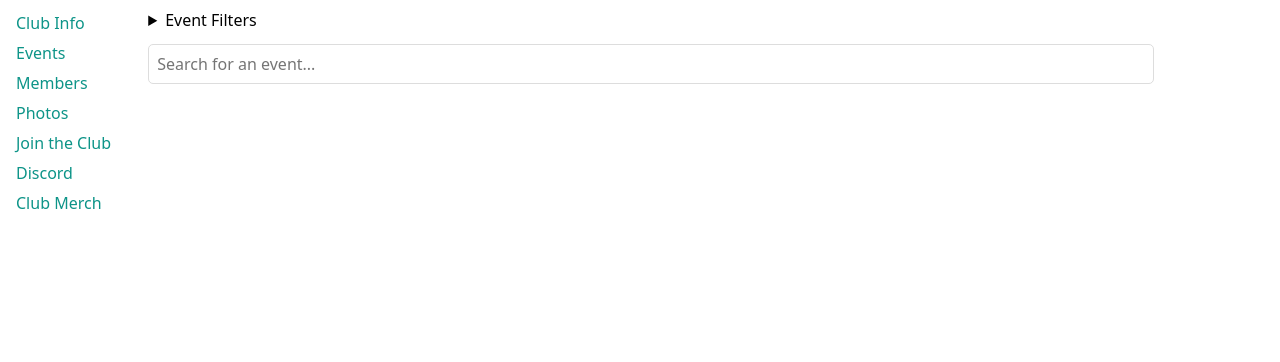
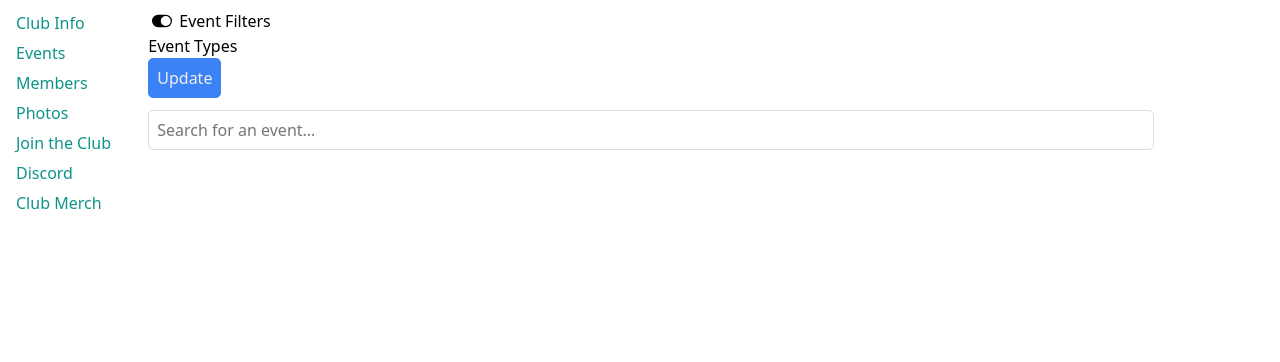
Before and after one commit to mwaddoups/mountains-v2, a Flask app: template src/mountains/events/templates/events/events.html.j2 in a window 1280 px wide. Shown: the part 58-420 px from the top of the page. Run offline with Flask 3, Linux system fonts and the light colour scheme; the template is opened without the code that fills it, so the values that code supplies are empty; parts of the project's set-up code (start-up, migrations or seed data) failed here and were passed over.

Commit message:
Event filtering all working via htmx

```diff
--- a/src/mountains/events/__init__.py
+++ b/src/mountains/events/__init__.py
@@ -41,7 +41,7 @@ def events(event_id: int | None = None):
     search = request.args.get("search")
     limit = request.args.get("limit", type=int, default=5)
 
-    if "event_type" in request.args:
+    if "filters_enabled" in request.args and "event_type" in request.args:
         event_types = request.args.getlist(
             "event_type", type=lambda x: EventType(int(x))
         )
@@ -278,6 +278,7 @@ def edit_event(id: int | None = None):
                 EventType.SOCIAL: "template-social",
             }
             event_type = EventType(template)
+            event_form["event_type"] = str(event_type.value)
             if event_type in template_names:
                 with db_conn() as conn:
                     event_form["description"] = latest_page(
--- a/src/mountains/events/templates/events/events.html.j2
+++ b/src/mountains/events/templates/events/events.html.j2
@@ -1,10 +1,19 @@
 {% from "macros/theme.html.j2" import color_class %}
 {% extends "platform/base.html.j2" %}
 {% block content %}
-  <form hx-target="#event-list" hx-select="#event-list" hx-swap="outerHTML">
-    <details>
-      <summary>Event Filters</summary>
-      <label>
+  <form hx-target="#event-list"
+        hx-select="#event-list"
+        hx-swap="outerHTML swap:0.2s settle:0.2s"
+        hx-get="{{ url_for('.events') }}"
+        hx-trigger="change">
+    <div>
+      <input id="event-filters-enabled"
+             type="checkbox"
+             name="filters_enabled"
+             checked />
+      <label for="event-filters-enabled">Event Filters</label>
+    </div>
+    <label id="event-filters-list">
       Event Types
       <fieldset>
         {% for event_type in event_type_set %}
@@ -23,7 +32,6 @@
       </fieldset>
     </label>
     <input type="submit" value="Update" \>
-    </details>
   </form>
   <form hx-get="{{ url_for('.events') }}"
         hx-target="#event-list"
@@ -31,6 +39,7 @@
         hx-swap="outerHTML">
     <input type="search"
            name="search"
+           hx-get="{{ url_for('.events') }}"
            hx-trigger="input changed delay:500ms, keyup[key=='Enter']"
            placeholder="Search for an event..."
            value="{{ search if search else '' }}" />
--- a/src/mountains/static/css/main.css
+++ b/src/mountains/static/css/main.css
@@ -847,6 +847,30 @@
     align-items: center;
     justify-items: stretch;
     gap: 0.5rem;
+
+    &.htmx-swapping {
+      animation: 180ms cubic-bezier(0.4, 0, 1, 1) both fade-out;
+    }
+    &.htmx-settling {
+      animation: 180ms cubic-bezier(0.4, 0, 1, 1) both fade-in;
+    }
+  }
+
+  form:has(#event-filters-list) {
+    > * {
+      display: none;
+    }
+
+    > div:has(> #event-filters-enabled) {
+      display: flex;
+      gap: 0.25rem;
+      align-items: center;
+    }
+
+    &:has(#event-filters-enabled:checked) > :is(label, input) {
+      display: block;
+      animation: 180ms cubic-bezier(0.4, 0, 1, 1) both fade-in;
+    }
   }
 
   .event {
```
Lines whose indentation alone changed are shown as unchanged.
